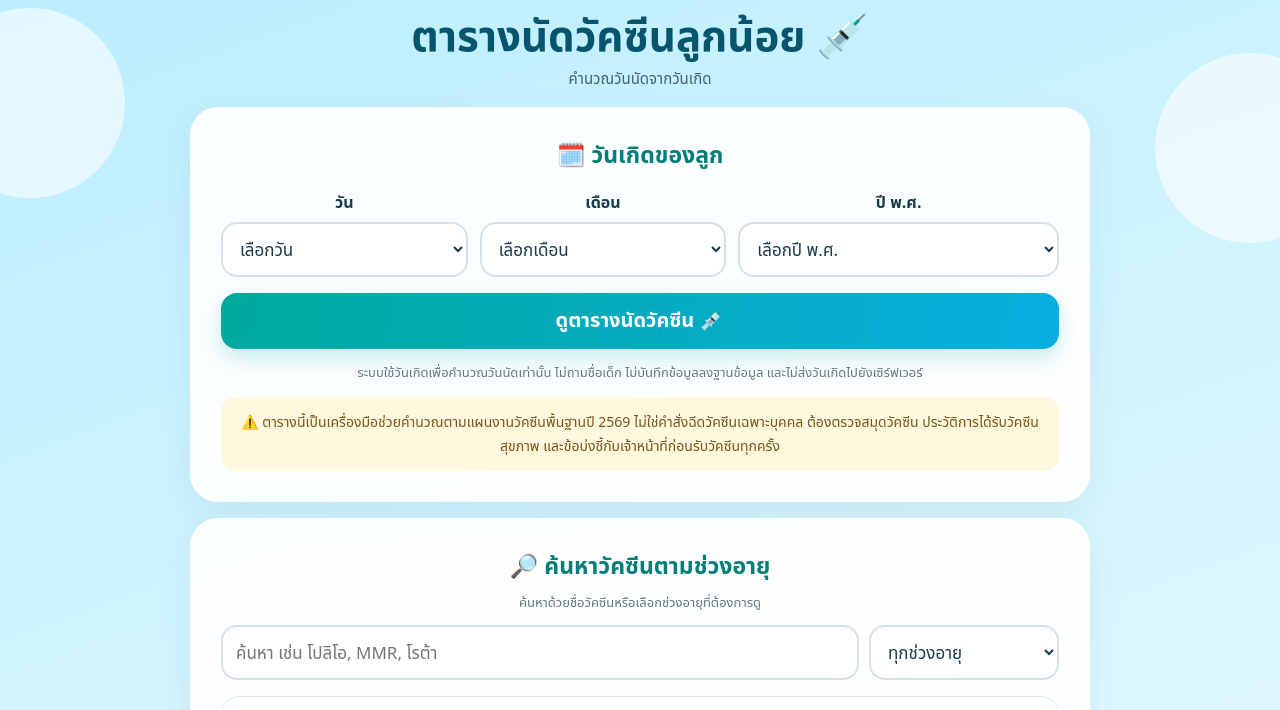
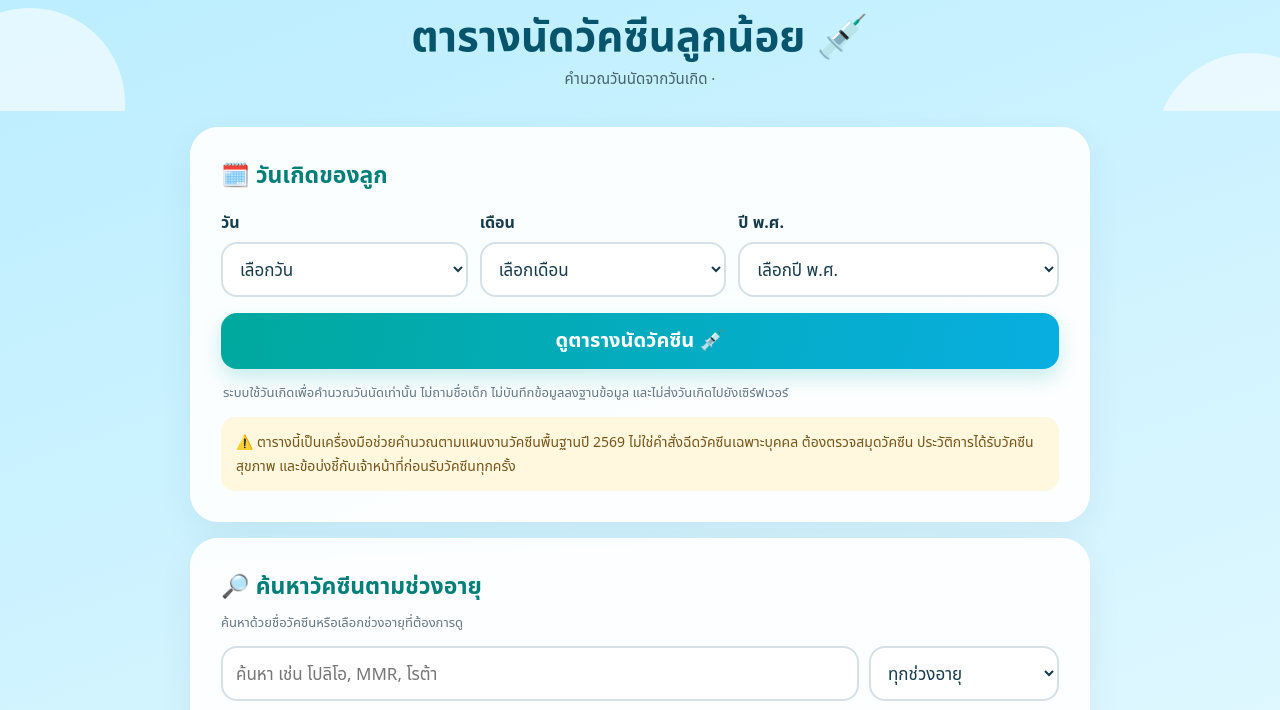
Before and after one commit to jinsawoo14-maker/vaccine-schedule-lalai, a plain HTML site: page index.html in a window 1280 px wide. Shown: the part 82-792 px from the top of the page. Drawn offline with Linux system fonts and the light colour scheme.

Commit message:
Update index.html

```diff
--- a/index.html
+++ b/index.html
@@ -14,7 +14,7 @@ main{width:min(900px,calc(100% - 28px));margin:0 auto 40px}.panel{background:#ff
 <body>
 <header>
 <div class="brand"><svg viewBox="0 0 64 64" role="img" aria-label="ตราสัญลักษณ์ รพ.สต.ละลาย"><circle cx="32" cy="32" r="29" fill="#dff8f5" stroke="#07988e" stroke-width="3"/><path d="M32 13v38M13 32h38" stroke="#07988e" stroke-width="7" stroke-linecap="round"/><path d="M23 23h18v18H23z" fill="#fff" stroke="#087c78" stroke-width="2"/><path d="M32 27v10M27 32h10" stroke="#08a9b5" stroke-width="3" stroke-linecap="round"/></svg><span>รพ.สต.ละลาย</span></div>
-<h1>ตารางนัดวัคซีนลูกน้อย 💉</h1><p>คำนวณวันนัดจากวันเกิด
+<h1>ตารางนัดวัคซีนลูกน้อย 💉</h1><p>คำนวณวันนัดจากวันเกิด · </p></header>
 <main>
 <section class="panel entry">
 <h2>🗓️ วันเกิดของลูก</h2>
```
